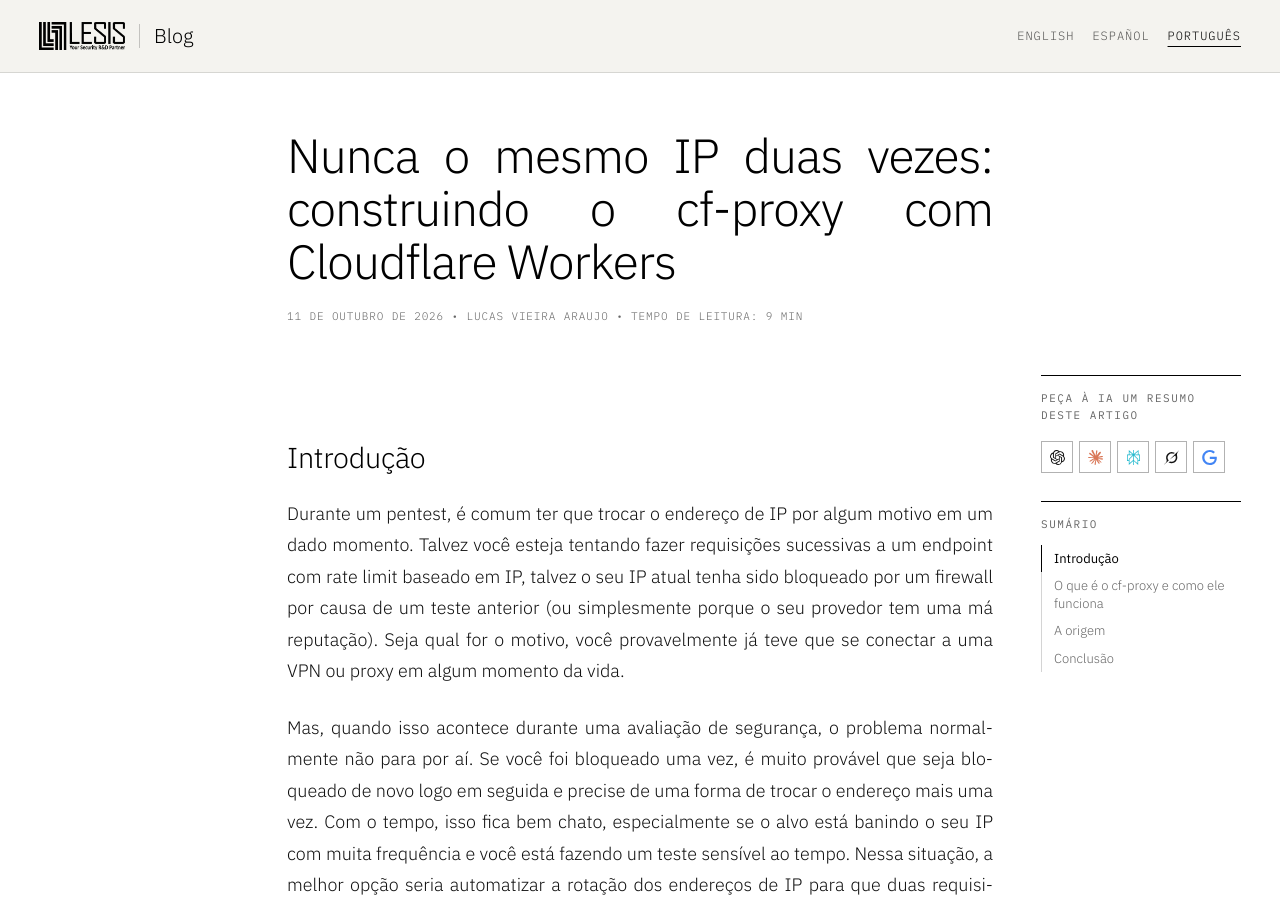
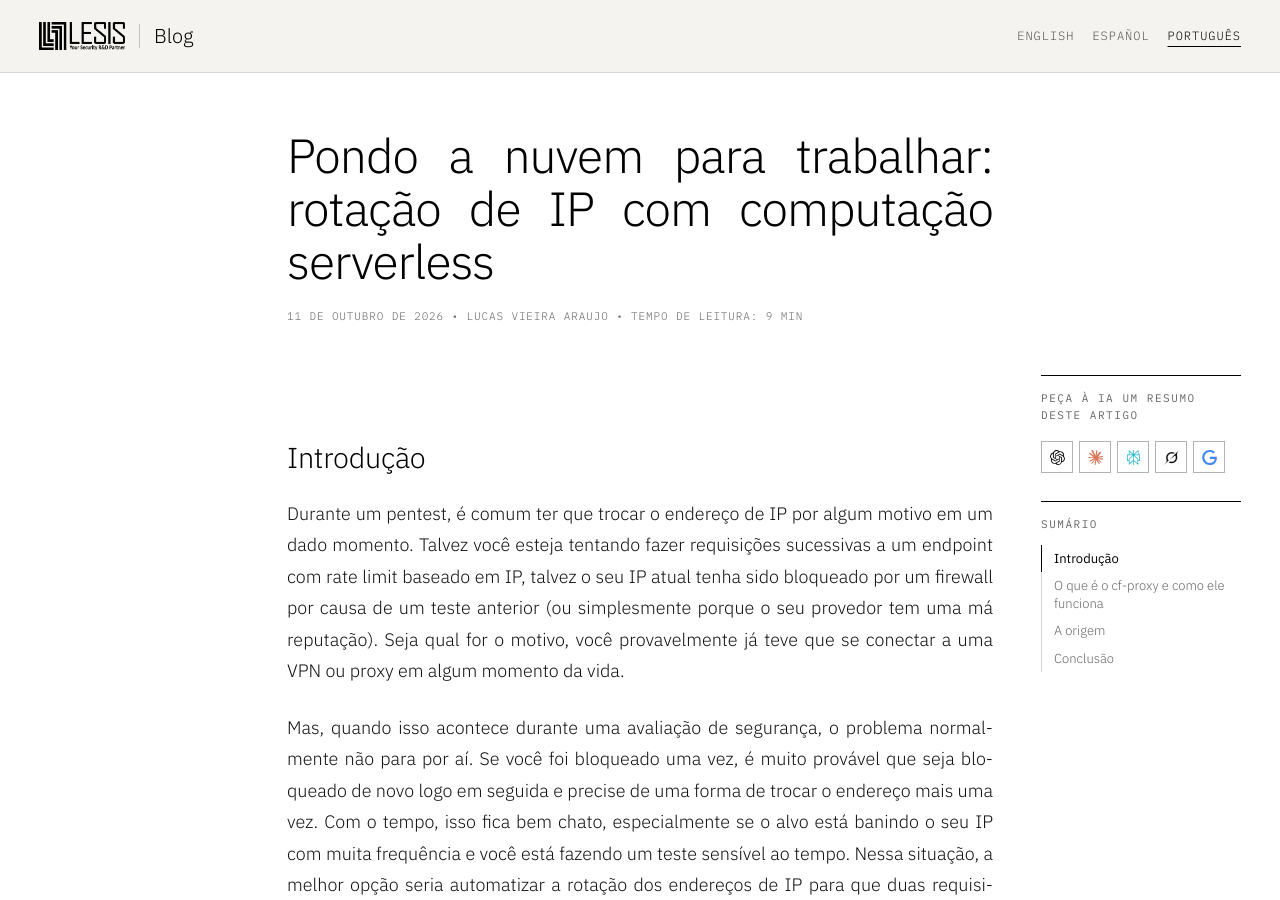
Before and after one commit to lesis-lat/blog, a Jekyll site: the page built from _posts/portuguese/2026-10-11-nunca-o-mesmo-ip-duas-vezes-cloudflare-workers.md, in a window 1280 px wide and 900 px high. Built offline with Jekyll 4.4.1, drawn with Linux system fonts in a browser that asks for light colours.

Commit message:
updating title

```diff
--- a/_posts/portuguese/2026-10-11-nunca-o-mesmo-ip-duas-vezes-cloudflare-workers.md
+++ b/_posts/portuguese/2026-10-11-nunca-o-mesmo-ip-duas-vezes-cloudflare-workers.md
@@ -1,6 +1,6 @@
 ---
 layout: post
-title: 'Nunca o mesmo IP duas vezes: construindo o cf-proxy com Cloudflare Workers'
+title: 'Pondo a nuvem para trabalhar: rotação de IP com computação serverless'
 lang: pt
 translation_key: cf-proxy-ip-rotation
 category: research
@@ -92,6 +92,8 @@ Olhando várias fontes, descobri que o domínio que hospedava a aplicação alvo
 
 Se ao menos eu conseguisse fazer o meu tráfego parecer que vinha da Cloudflare... peraí... eu consigo!
 
+![Meme do filme Capitão Phillips com a legenda "Look at me, I'm your ISP now" (olhe para mim, agora o seu provedor sou eu), assinado Cloudflare](/assets/publications/cf-proxy/meme-cf.webp){: width="500" height="500" loading="lazy" decoding="async"}
+
 Para testar se era esse o caso, publiquei um worker que faria requisições para aquele endereço de IP nas portas 80 e 443, o que confirmou que havia algo respondendo na porta 80. Agora eu tinha uma forma de contornar o WAF usando um worker para fazer as requisições diretamente ao servidor de origem em meu nome, então apenas modifiquei o worker para receber alguns parâmetros que definissem coisas como método da requisição, caminho, corpo e assim por diante.
 
 Nesse ponto eu já podia seguir com a avaliação, mas ficou claro para mim que esse pequeno truque poderia ter aplicações reais em muitos outros cenários, então decidi transformá-lo em uma ferramenta.
```
Also changed, not shown: _posts/english/2026-10-11-never-the-same-ip-twice-cloudflare-workers-en.md (+3 -1 lines), _posts/spanish/2026-10-11-nunca-la-misma-ip-dos-veces-cloudflare-workers-es.md (+3 -1 lines), assets/publications/cf-proxy/meme-cf.webp (added).
